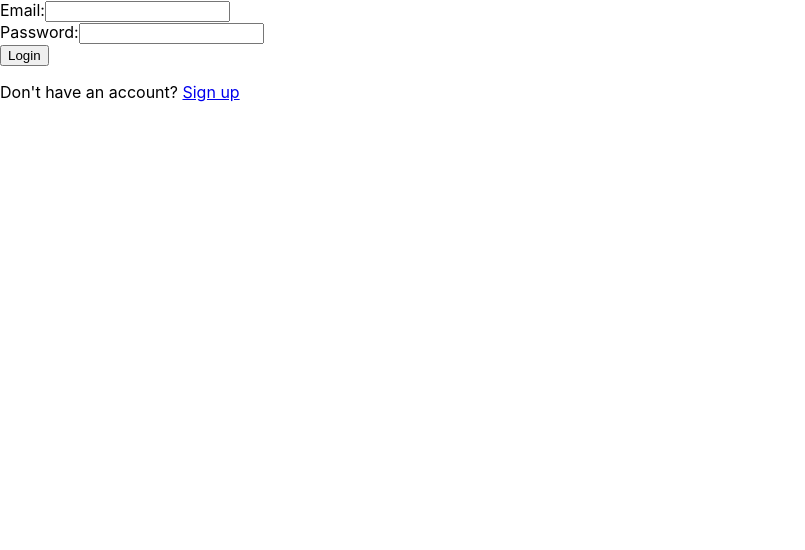
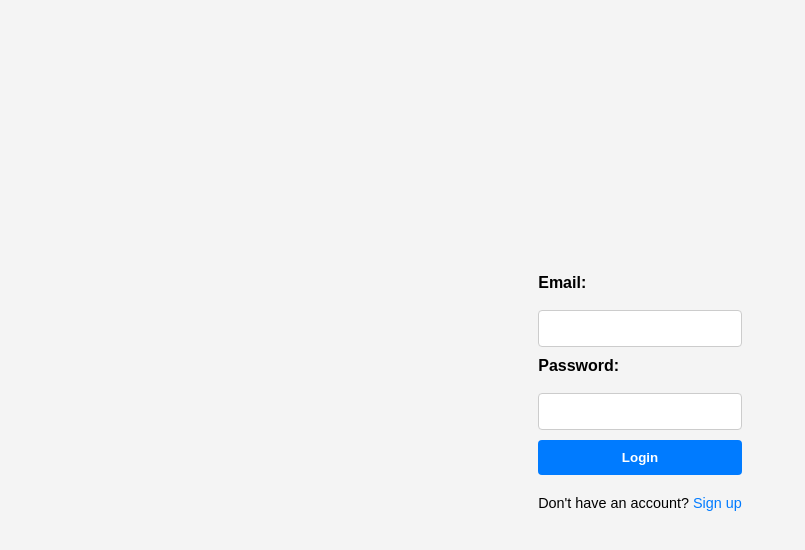
Before and after one commit to Ruchi-Bhogate/u-book-se-fall-23-team-32, a React (Create React App) app in the folder client/: page /login in a window 1280 px wide. Shown: the top 550 px of the page, without its empty margins (0-805 px from the left). Built offline with nearby package versions, Linux system fonts and the light colour scheme.

Commit message:
added sample landing page

```diff
--- a/client/src/App.jsx
+++ b/client/src/App.jsx
@@ -4,6 +4,7 @@ import React from 'react';
 import { BrowserRouter as Router, Routes,Route  } from 'react-router-dom';
 import Login from './components/Login';
 import Signup from './components/Signup';
+import Landing from './components/Landing';
 
 function App() {
   return (
@@ -11,7 +12,7 @@ function App() {
         <Routes>
           <Route path="/login" element={<Login />} />
           <Route path="/signup" element={<Signup />} />
-          <Route path="/" render={() => <div>Welcome to the Book Rental Web App!</div>} />
+          <Route path="/" element={<Landing/>} />
         </Routes>
     </Router>
   );
--- /dev/null
+++ b/client/src/components/Landing.jsx
@@ -0,0 +1,14 @@
+import React from 'react';
+
+
+function Landing() {
+
+  return (
+    <div >
+      <h1>Landing Page!</h1>
+      <p> <a href="/Login">Login</a></p>
+    </div>
+  );
+}
+
+export default Landing;
--- a/client/src/components/Login.jsx
+++ b/client/src/components/Login.jsx
@@ -2,6 +2,7 @@
 
 import React, { useState } from 'react';
 import axios from 'axios';
+import '../styles/Login.css';
 
 function Login() {
   const [email, setEmail] = useState('');
@@ -21,7 +22,7 @@ function Login() {
   };
 
   return (
-    <div>
+    <div >
       <form onSubmit={handleSubmit}>
         <div>
           <label>Email:</label>
--- /dev/null
+++ b/client/src/styles/Login.css
@@ -0,0 +1,67 @@
+/* styles.css */
+
+body {
+    font-family: Arial, sans-serif;
+    background-color: #f4f4f4;
+    margin: 0;
+    padding: 0;
+    display: flex;
+    min-height: 100vh;
+    justify-content: center;
+    align-items: center;
+}
+
+/*div {
+    background-color: white;
+    padding: 20px;
+    border-radius: 5px;
+    box-shadow: 0px 0px 15px rgba(0, 0, 0, 0.1);
+    width: 300px;
+    box-sizing: border-box;
+}*/
+
+label {
+    display: block;
+    margin-bottom: 8px;
+    font-weight: bold;
+}
+
+input[type="email"], input[type="password"] {
+    width: 100%;
+    padding: 10px;
+    margin: 10px 0;
+    border: 1px solid #ccc;
+    border-radius: 4px;
+    box-sizing: border-box;
+}
+
+button {
+    width: 100%;
+    padding: 10px;
+    background-color: #007BFF;
+    border: none;
+    border-radius: 4px;
+    color: white;
+    cursor: pointer;
+    font-weight: bold;
+    transition: background-color 0.2s ease;
+}
+
+button:hover {
+    background-color: #0056b3;
+}
+
+p {
+    margin-top: 20px;
+    font-size: 0.9em;
+}
+
+a {
+    text-decoration: none;
+    color: #007BFF;
+    transition: color 0.2s ease;
+}
+
+a:hover {
+    color: #0056b3;
+}
```
